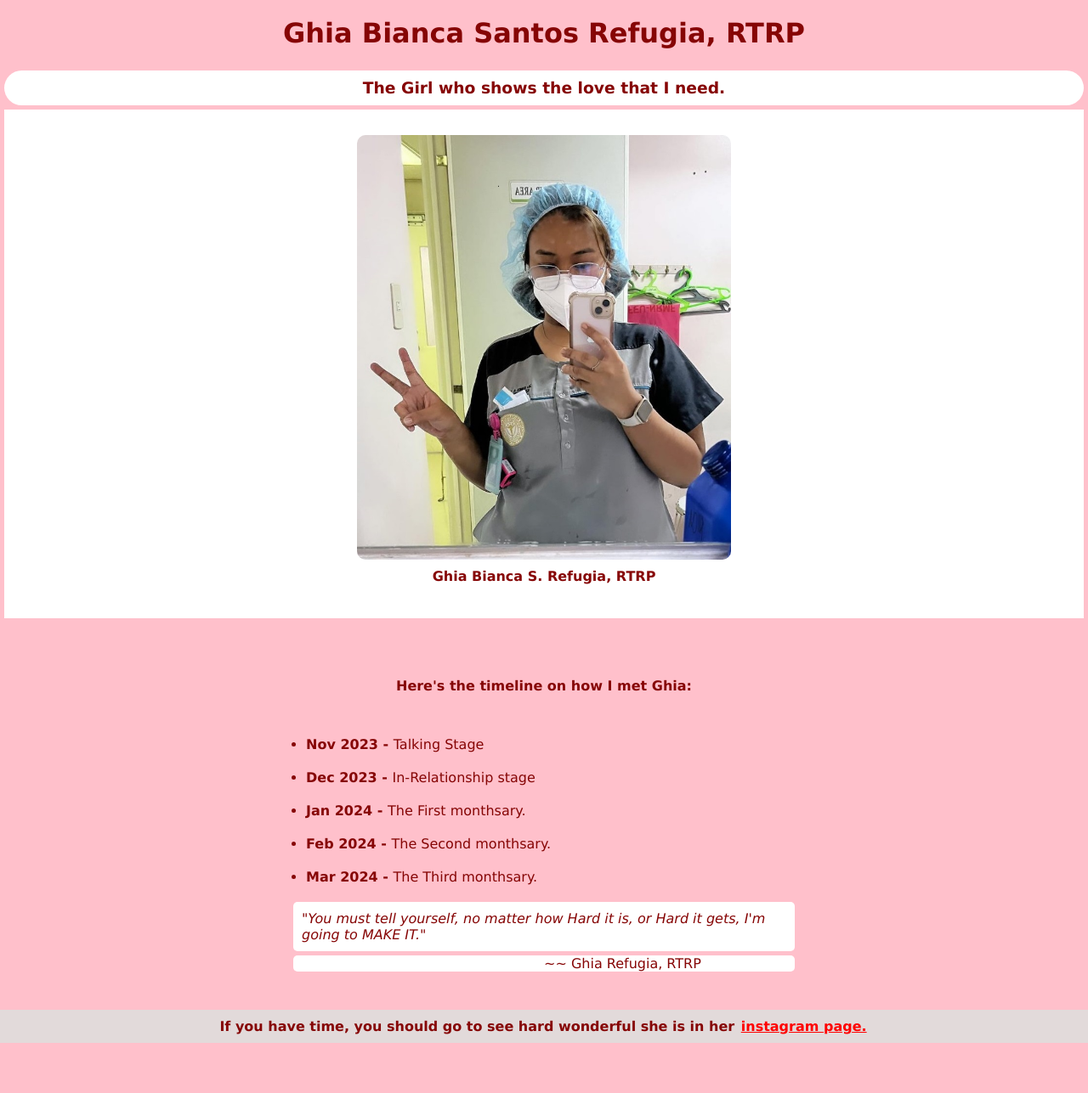
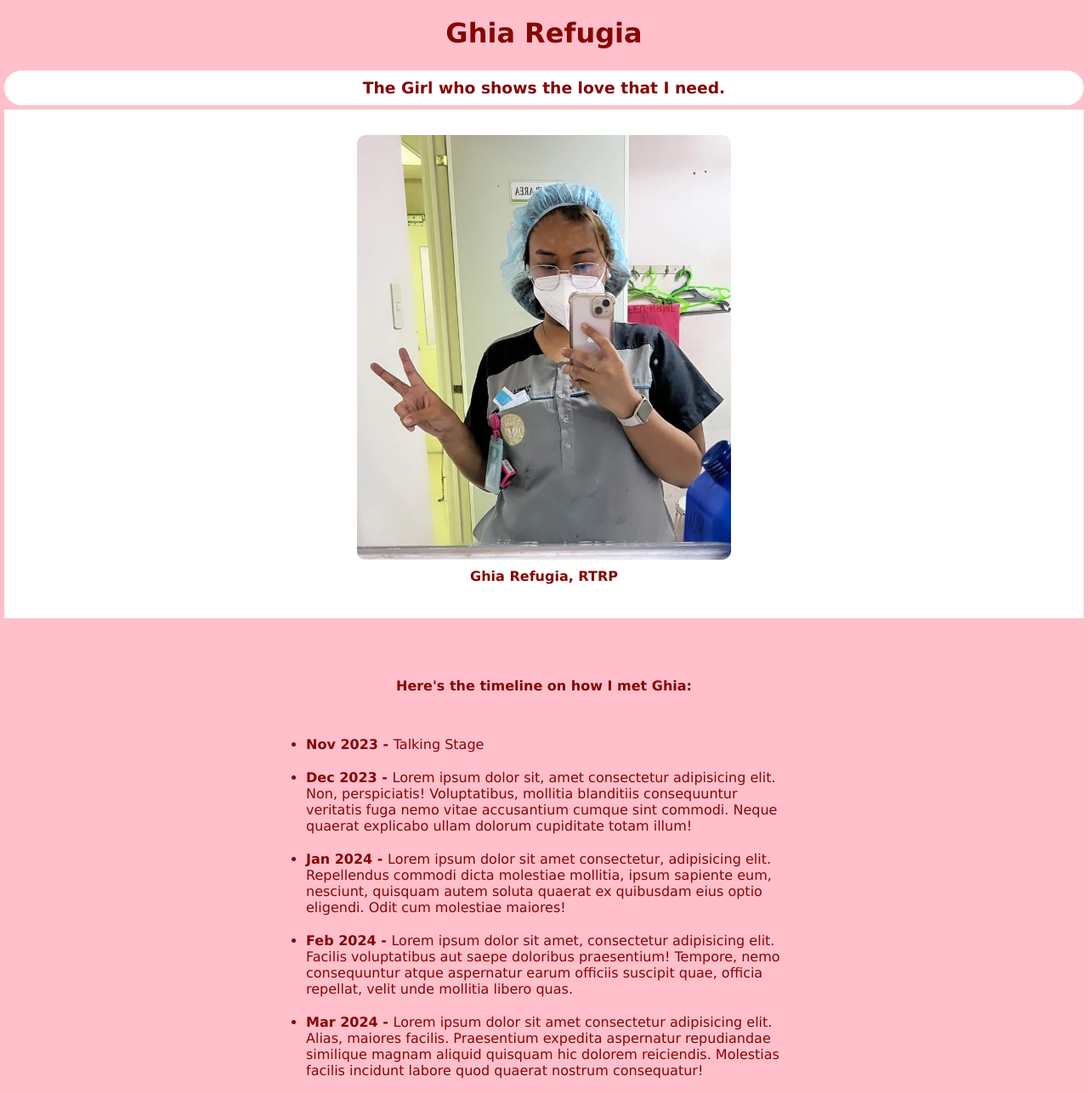
Before and after one commit to 1lbert/Portfolio-Albert_Celestino, a plain HTML site: page tributePage.html in a window 1280 px wide. Shown: the top 1287 px of the page at 85% size. Before the commit the page ends 1228 px from the top, so only its background shows below. Drawn offline with Linux system fonts and the light colour scheme.

Commit message:
Update tributePage.html

```diff
--- a/tributePage.html
+++ b/tributePage.html
@@ -8,24 +8,23 @@
 </head>
 <body>
     <main id="main">
-        <h1 id="title">Ghia Bianca Santos Refugia, RTRP</h1>
+        <h1 id="title">Ghia Refugia</h1>
         <h3>The Girl who shows the love that I need.</h3>
         <div class="img-container" id="img-div" >
             <img src="rtrpGhia.jpg" alt="rtrpGhia.jpg" class="ghia-image" id="image">
             <div class="caption" id="image-caption">
-                Ghia Bianca S. Refugia, RTRP
+                Ghia Refugia, RTRP
             </div>
         </div>
         <div class="life">
             <p class="life-header" >Here's the timeline on how I met Ghia: </p>
             <!-- li*4>span.date -->
             <ul id="tribute-info">
-                <li><span class="date" >Nov 2023 - </span>
-                Talking Stage </li>
-                <li><span class="date" >Dec 2023 - </span> In-Relationship stage</li>
-                <li><span class="date" >Jan 2024 - </span>The First monthsary.</li>
-                <li><span class="date" >Feb 2024 - </span>The Second monthsary.</li>
-                <li><span class="date" >Mar 2024 - </span>The Third monthsary.</li>
+                <li><span class="date" >Nov 2023 - </span> Talking Stage </li>
+                <li><span class="date" >Dec 2023 - </span> Lorem ipsum dolor sit, amet consectetur adipisicing elit. Non, perspiciatis! Voluptatibus, mollitia blanditiis consequuntur veritatis fuga nemo vitae accusantium cumque sint commodi. Neque quaerat explicabo ullam dolorum cupiditate totam illum!</li>
+                <li><span class="date" >Jan 2024 - </span>Lorem ipsum dolor sit amet consectetur, adipisicing elit. Repellendus commodi dicta molestiae mollitia, ipsum sapiente eum, nesciunt, quisquam autem soluta quaerat ex quibusdam eius optio eligendi. Odit cum molestiae maiores!</li>
+                <li><span class="date" >Feb 2024 - </span>Lorem ipsum dolor sit amet, consectetur adipisicing elit. Facilis voluptatibus aut saepe doloribus praesentium! Tempore, nemo consequuntur atque aspernatur earum officiis suscipit quae, officia repellat, velit unde mollitia libero quas.</li>
+                <li><span class="date" >Mar 2024 - </span>Lorem ipsum dolor sit amet consectetur adipisicing elit. Alias, maiores facilis. Praesentium expedita aspernatur repudiandae similique magnam aliquid quisquam hic dolorem reiciendis. Molestias facilis incidunt labore quod quaerat nostrum consequatur!</li>
             </ul>
              <div class="quote-container">
                 <p class="quote">"You must tell yourself, no matter how Hard it is, or Hard it gets, I'm going to MAKE IT."</p>
@@ -33,7 +32,7 @@
              </div>
         </div>
         <h4> If you have time, you should go to see hard wonderful she is in her
-            <a href="https://www.instagram.com/asdfghiabianca" id="tribute-link" target="_blank">instagram page.</a>
+            <a href="https://www.instagram.com" id="tribute-link" target="_blank">instagram page.</a>
         </h4>
     </main>
 </body>
```
